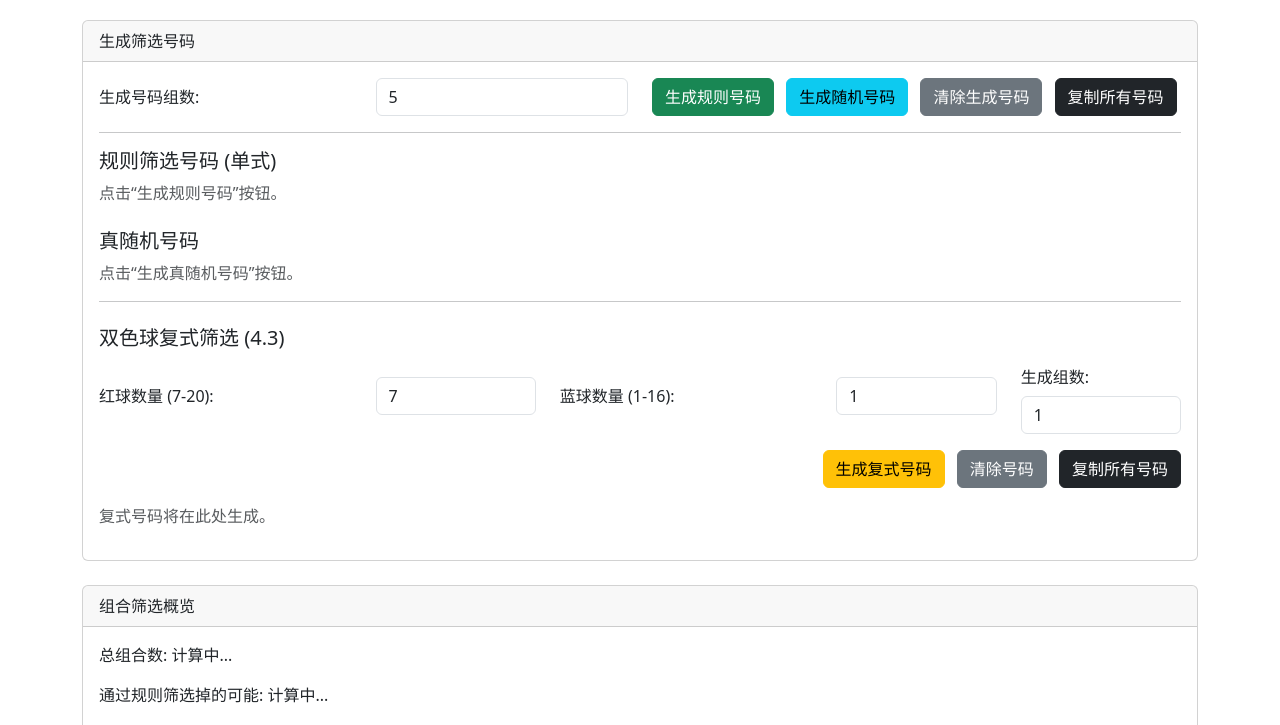
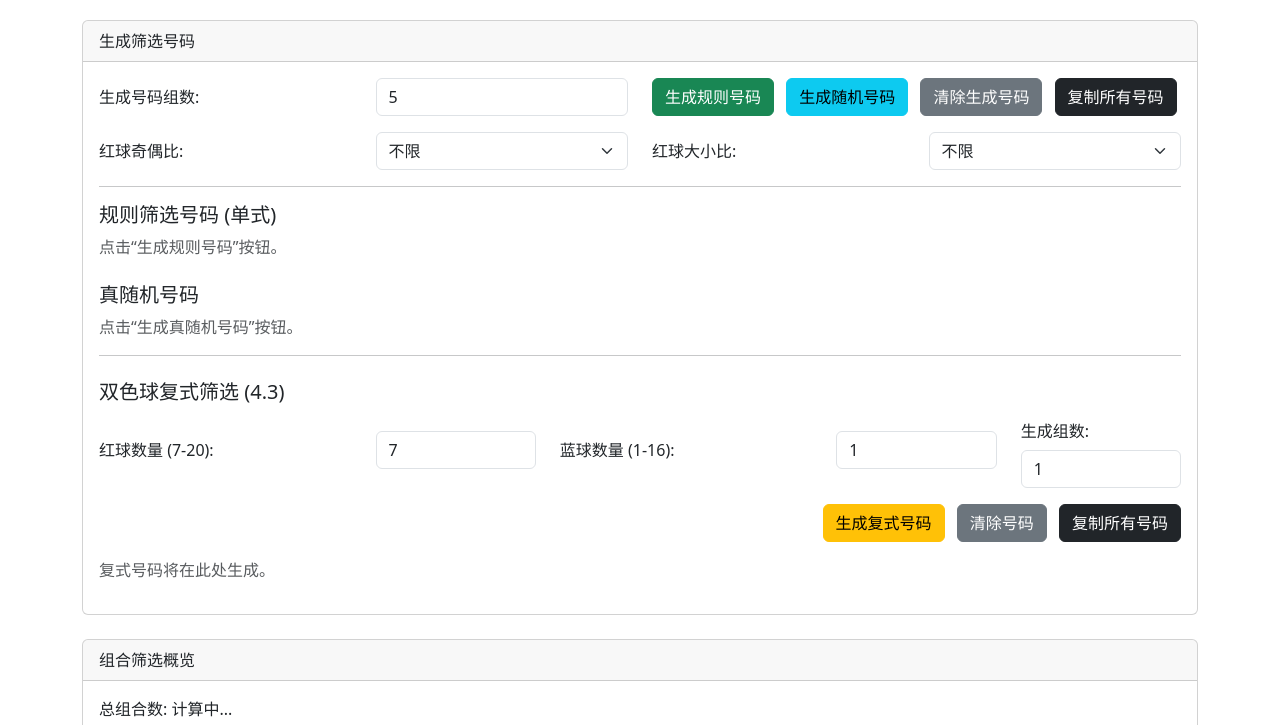
Before and after one commit to anddyshen/iShoot8, a Flask app: page /prediction in a window 1280 px wide. Shown: the part 820-1545 px from the top of the page. Run offline with Flask 3, Linux system fonts and the light colour scheme; data that the repository does not hold is empty.

Commit message:
样式小修改

```diff
--- a/templates/prediction.html
+++ b/templates/prediction.html
@@ -40,8 +40,13 @@
         border-radius: 8px;
         padding: 15px;
         margin-bottom: 15px;
-        background-color: #fff;
         box-shadow: 0 2px 5px rgba(0,0,0,0.05);
+    }
+    .prediction-result-card.rule-based {
+        background-color: #eeecd8; /* 淡黄色 */
+    }
+    .prediction-result-card.random-generated {
+        background-color: #b5e2ca; /* 淡绿色 */
     }
     .prediction-result-card .card-title {
         font-size: 1.1em;
@@ -169,6 +174,35 @@
                     <button class="btn btn-info me-2" id="generate_ssq_random">生成随机号码</button>
                     <button class="btn btn-secondary me-2" id="clear_ssq_generated_numbers">清除生成号码</button>
                     <button class="btn btn-dark" id="copy_all_ssq_numbers">复制所有号码</button> <!-- 新增总按钮 -->
+                </div>
+            </div>
+
+            <div class="mb-3 row align-items-center">
+                <label for="ssq_red_odd_even_ratio" class="col-sm-3 col-form-label">红球奇偶比:</label>
+                <div class="col-sm-3">
+                    <select class="form-select" id="ssq_red_odd_even_ratio">
+                        <option value="">不限</option>
+                        <option value="0:6">0:6</option>
+                        <option value="1:5">1:5</option>
+                        <option value="2:4">2:4</option>
+                        <option value="3:3">3:3</option>
+                        <option value="4:2">4:2</option>
+                        <option value="5:1">5:1</option>
+                        <option value="6:0">6:0</option>
+                    </select>
+                </div>
+                <label for="ssq_red_size_ratio" class="col-sm-3 col-form-label">红球大小比:</label>
+                <div class="col-sm-3">
+                    <select class="form-select" id="ssq_red_size_ratio">
+                        <option value="">不限</option>
+                        <option value="0:6">0:6</option>
+                        <option value="1:5">1:5</option>
+                        <option value="2:4">2:4</option>
+                        <option value="3:3">3:3</option>
+                        <option value="4:2">4:2</option>
+                        <option value="5:1">5:1</option>
+                        <option value="6:0">6:0</option>
+                    </select>
                 </div>
             </div>
 
@@ -303,6 +337,33 @@
                     <button class="btn btn-info me-2" id="generate_dlt_random">生成随机号码</button>
                     <button class="btn btn-secondary me-2" id="clear_dlt_generated_numbers">清除生成号码</button>
                     <button class="btn btn-dark" id="copy_all_dlt_numbers">复制所有号码</button> <!-- 新增总按钮 -->
+                </div>
+            </div>
+
+            <div class="mb-3 row align-items-center">
+                <label for="dlt_red_odd_even_ratio" class="col-sm-3 col-form-label">红球奇偶比:</label>
+                <div class="col-sm-3">
+                    <select class="form-select" id="dlt_red_odd_even_ratio">
+                        <option value="">不限</option>
+                        <option value="0:5">0:5</option>
+                        <option value="1:4">1:4</option>
+                        <option value="2:3">2:3</option>
+                        <option value="3:2">3:2</option>
+                        <option value="4:1">4:1</option>
+                        <option value="5:0">5:0</option>
+                    </select>
+                </div>
+                <label for="dlt_red_size_ratio" class="col-sm-3 col-form-label">红球大小比:</label>
+                <div class="col-sm-3">
+                    <select class="form-select" id="dlt_red_size_ratio">
+                        <option value="">不限</option>
+                        <option value="0:5">0:5</option>
+                        <option value="1:4">1:4</option>
+                        <option value="2:3">2:3</option>
+                        <option value="3:2">3:2</option>
+                        <option value="4:1">4:1</option>
+                        <option value="5:0">5:0</option>
+                    </select>
                 </div>
             </div>
 
```
